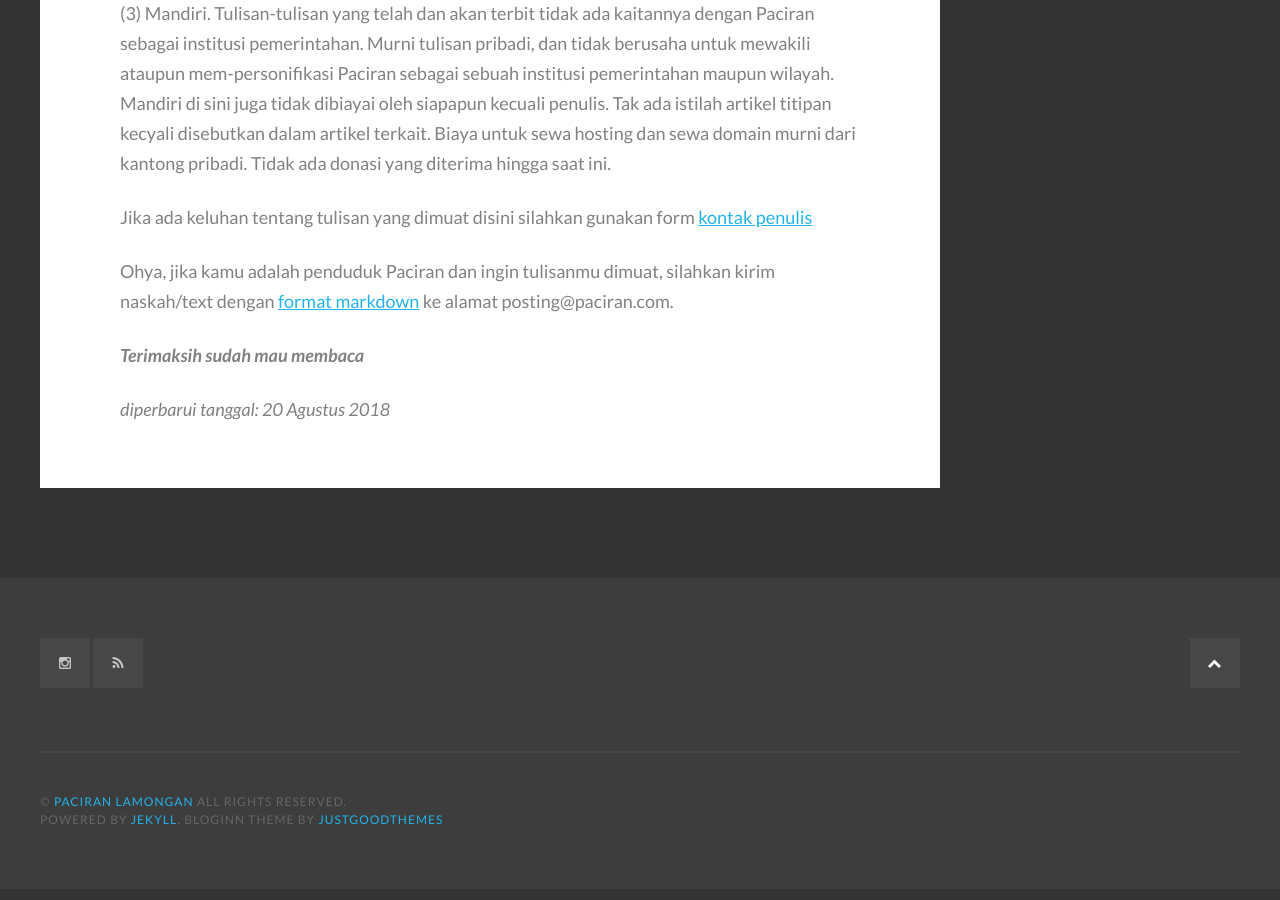
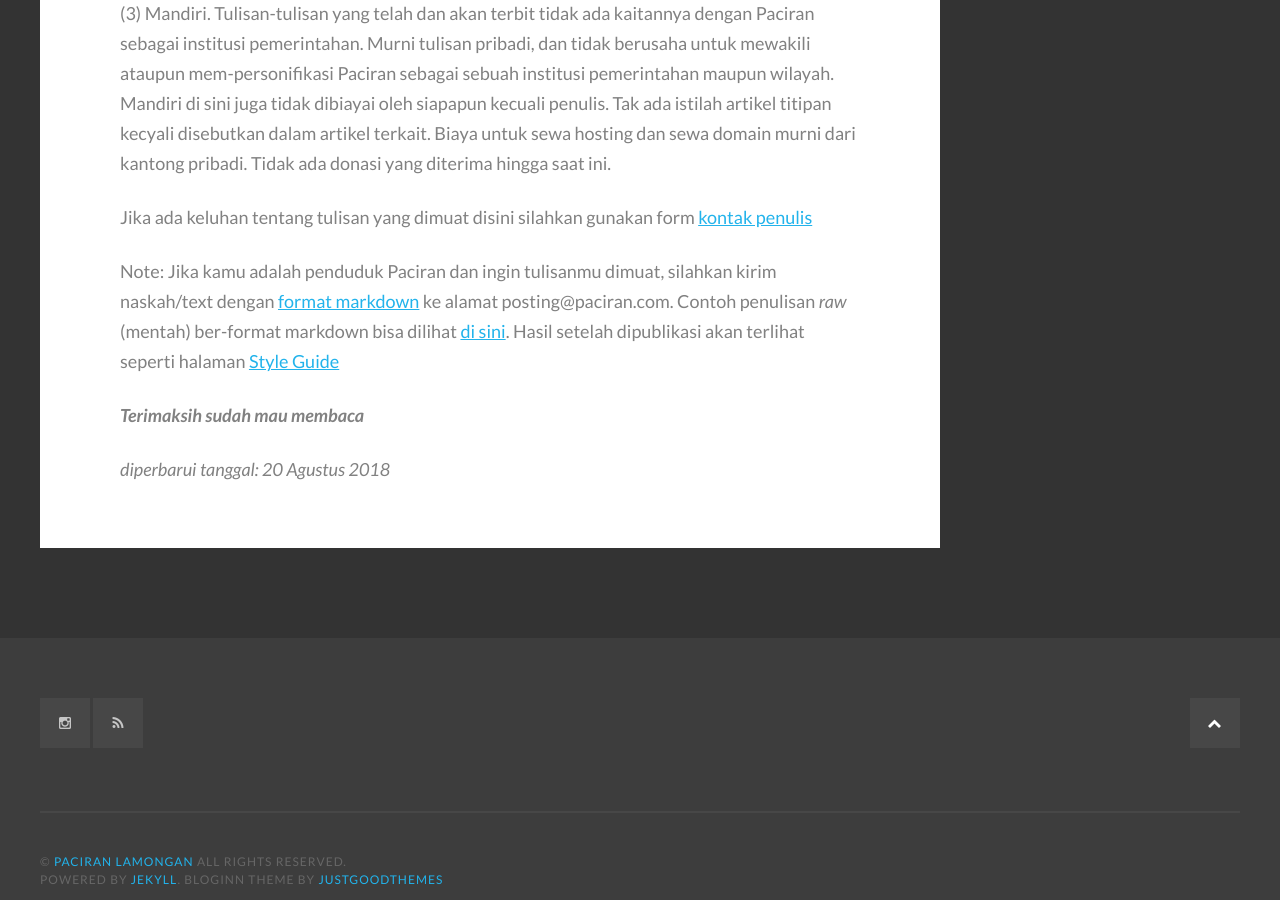
Before and after one commit to knoacc/pcr, a Jekyll site: the page built from about.md, in a window 1280 px wide and 900 px high, scrolled down 1521 px. Built offline with Jekyll 4.4.1, drawn with Linux system fonts in a browser that asks for light colours; some web fonts are replaced.

Commit message:
Update about.md

```diff
--- a/about.md
+++ b/about.md
@@ -17,7 +17,9 @@ Blog ini secara umum adalah blog pribadi. Tidak memakai teknologi tracking (anal
 
 Jika ada keluhan tentang tulisan yang dimuat disini silahkan gunakan form [kontak penulis](/kontak.)
 
-Ohya, jika kamu adalah penduduk Paciran dan ingin tulisanmu dimuat, silahkan kirim naskah/text dengan [format markdown](https://en.wikipedia.org/wiki/Markdown) ke alamat posting@paciran.com.
+Note: Jika kamu adalah penduduk Paciran dan ingin tulisanmu dimuat, silahkan kirim naskah/text dengan [format markdown](https://en.wikipedia.org/wiki/Markdown) ke alamat posting@paciran.com. Contoh penulisan _raw_ (mentah) ber-format markdown bisa dilihat [di sini](https://raw.githubusercontent.com/knoacc/pcr/master/style-guide.md). Hasil setelah dipublikasi akan terlihat seperti halaman [Style Guide](/style-guide)
+
+
 
 **_Terimaksih sudah mau membaca_**
 
```
